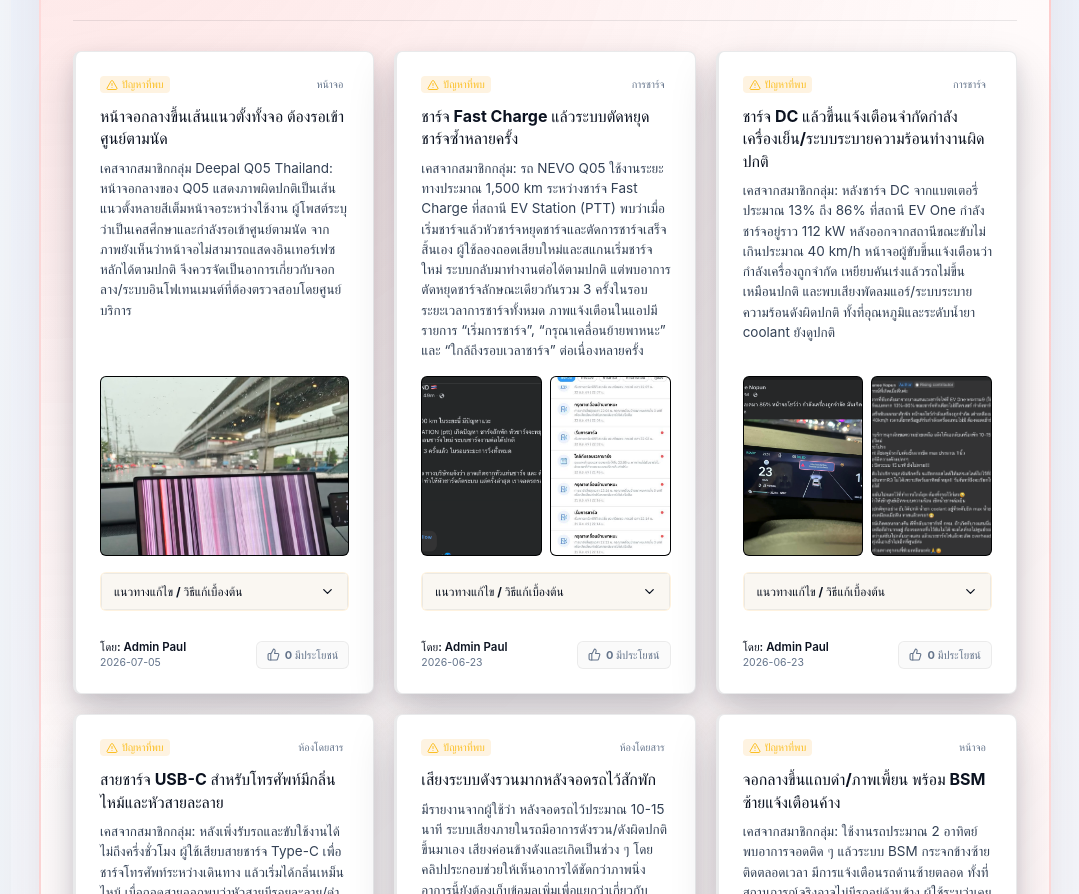
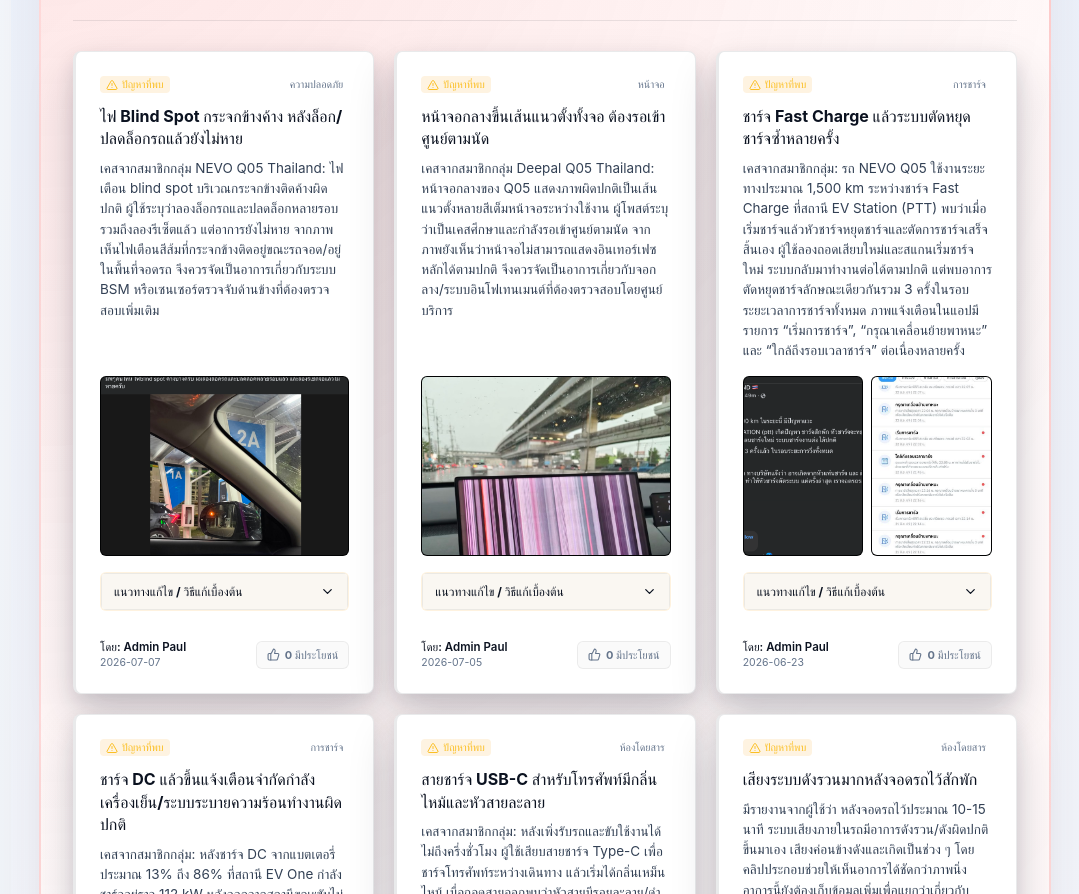
Before and after one commit to caserebel-maker/nevo-guide, a React (Vite) app: page / in a window 1280 px wide. Shown: the part 1575-2469 px from the top of the page, without its empty margins (201-1280 px from the left). Built offline with nearby package versions, Linux system fonts and the light colour scheme; a web font is replaced by a local one.

Commit message:
Add blind spot indicator stuck defect case

```diff
--- a/src/data/models.ts
+++ b/src/data/models.ts
@@ -314,6 +314,20 @@ export type HubItem = {
 
 export const initialHubItems: HubItem[] = [
   {
+    id: 'hub-13',
+    type: 'issue',
+    category: 'safety',
+    title: 'ไฟ Blind Spot กระจกข้างค้าง หลังล็อก/ปลดล็อกรถแล้วยังไม่หาย',
+    description:
+      'เคสจากสมาชิกกลุ่ม NEVO Q05 Thailand: ไฟเตือน blind spot บริเวณกระจกข้างติดค้างผิดปกติ ผู้ใช้ระบุว่าลองล็อกรถและปลดล็อกหลายรอบ รวมถึงลองรีเซ็ตแล้ว แต่อาการยังไม่หาย จากภาพเห็นไฟเตือนสีส้มที่กระจกข้างติดอยู่ขณะรถจอด/อยู่ในพื้นที่จอดรถ จึงควรจัดเป็นอาการเกี่ยวกับระบบ BSM หรือเซนเซอร์ตรวจจับด้านข้างที่ต้องตรวจสอบเพิ่มเติม',
+    solution:
+      'แนวทางเบื้องต้น: ถ่ายรูปหรือวิดีโอเก็บหลักฐานพร้อมเวลาและสถานะรถ, ตรวจว่าบริเวณกันชนหลัง/ด้านข้างรถที่เกี่ยวกับเรดาร์ BSM ไม่มีคราบน้ำ โคลน สติ๊กเกอร์ ฟิล์ม หรือสิ่งกีดขวาง, ดับรถและรอระบบ sleep ก่อนลองเปิดใหม่อีกครั้ง หากไฟยังค้างหรือเกิดซ้ำ ควรให้ศูนย์ตรวจ log ระบบ ADAS/BSM, เซนเซอร์ blind spot, การคาลิเบรต และเวอร์ชันซอฟต์แวร์ โดยควรระวังการพึ่งพา BSM จนกว่าจะตรวจเรียบร้อย',
+    upvotes: 0,
+    author: 'Admin Paul',
+    date: '2026-07-07',
+    images: ['/media/q05/defects/bsm-blind-spot-indicator-stuck.png'],
+  },
+  {
     id: 'hub-10',
     type: 'issue',
     category: 'screen',
@@ -376,7 +390,7 @@ export const initialHubItems: HubItem[] = [
     images: ['/media/q05/defects/usb-c-cable-melted.png'],
   },
   {
-    id: 'hub-10',
+    id: 'hub-12',
     type: 'issue',
     category: 'comfort',
     title: 'เสียงระบบดังรวนมากหลังจอดรถไว้สักพัก',
```
Also changed, not shown: public/media/q05/defects/bsm-blind-spot-indicator-stuck.png (added).
